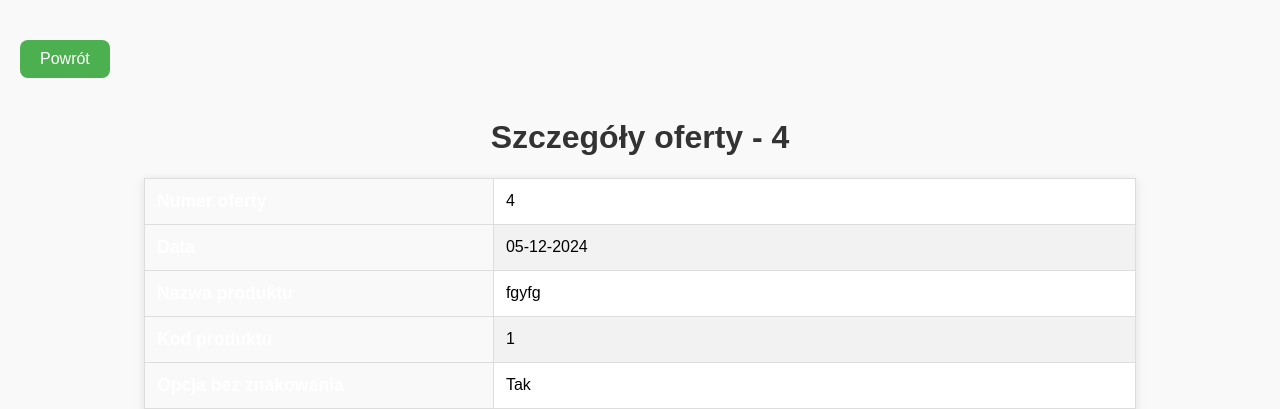
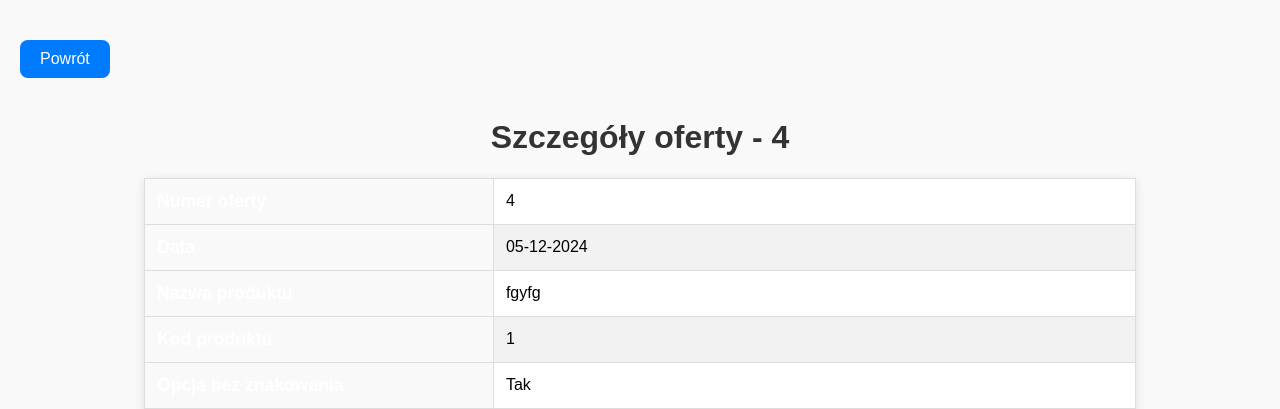
Before and after one commit to Bongo664/noim, a PHP site: page /szczegoly_oferty?id=29 in a window 1280 px wide. Shown: the top 409 px of the page. Run offline with PHP 8.4, Linux system fonts and the light colour scheme; data comes from the database, SQL or seed files in the repository.

Commit message:
Updated CSS styles in dodaj_oferte.php and szczegoly_oferty.php

```diff
--- a/dodaj_oferte.php
+++ b/dodaj_oferte.php
@@ -109,7 +109,6 @@ if ($_SERVER["REQUEST_METHOD"] == "POST") {
             margin: 0 auto;
             width:600px;
         }
-
         label {
             font-size: 14px;
             font-weight: 500;
--- a/szczegoly_oferty.php
+++ b/szczegoly_oferty.php
@@ -87,7 +87,7 @@ if (isset($_GET['id'])) {
             display: inline-block;
             padding: 10px 20px;
             margin: 20px auto;
-            background-color: #4CAF50;
+            background-color: #007BFF;
             color: white;
             text-align: center;
             border-radius: 8px;
@@ -95,7 +95,7 @@ if (isset($_GET['id'])) {
         }
 
         .btn:hover {
-            background-color: #4CAF20;
+            background-color: #0056b3;
         }
     </style>
 </head>
```
